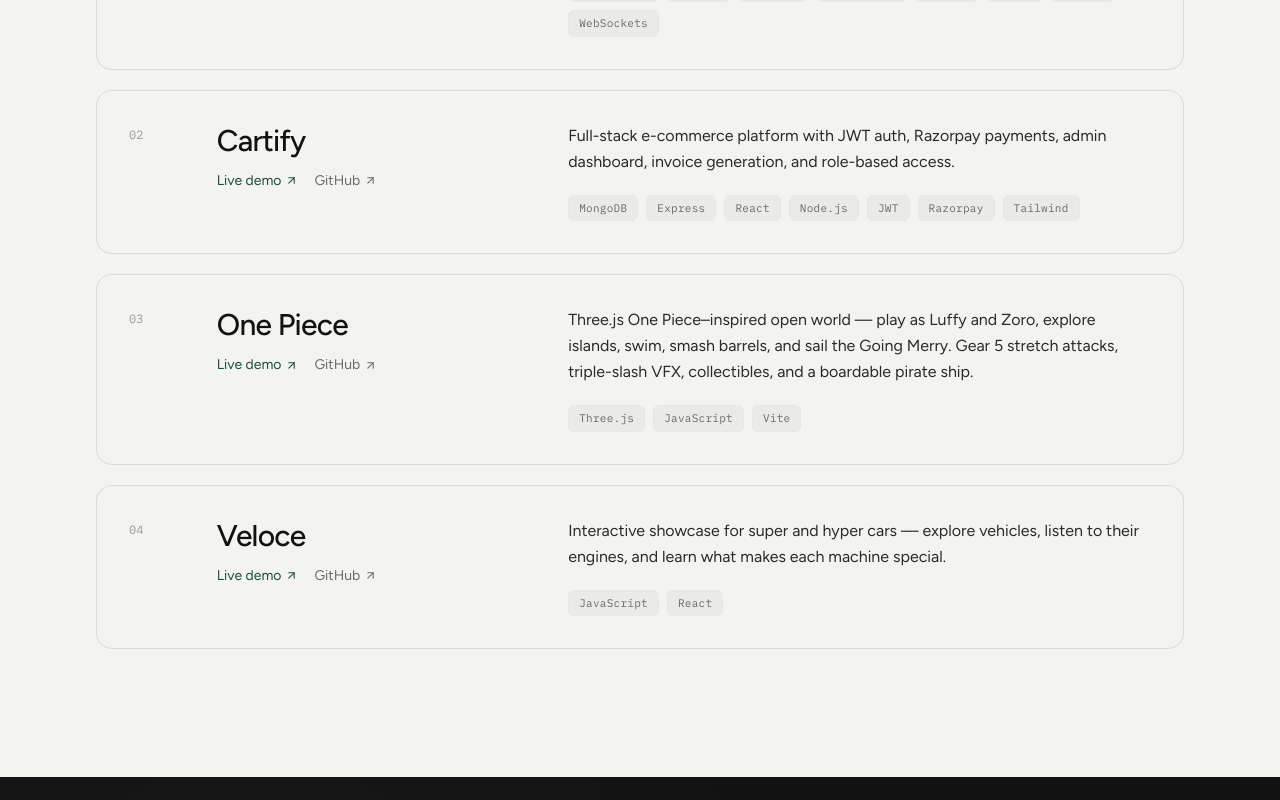
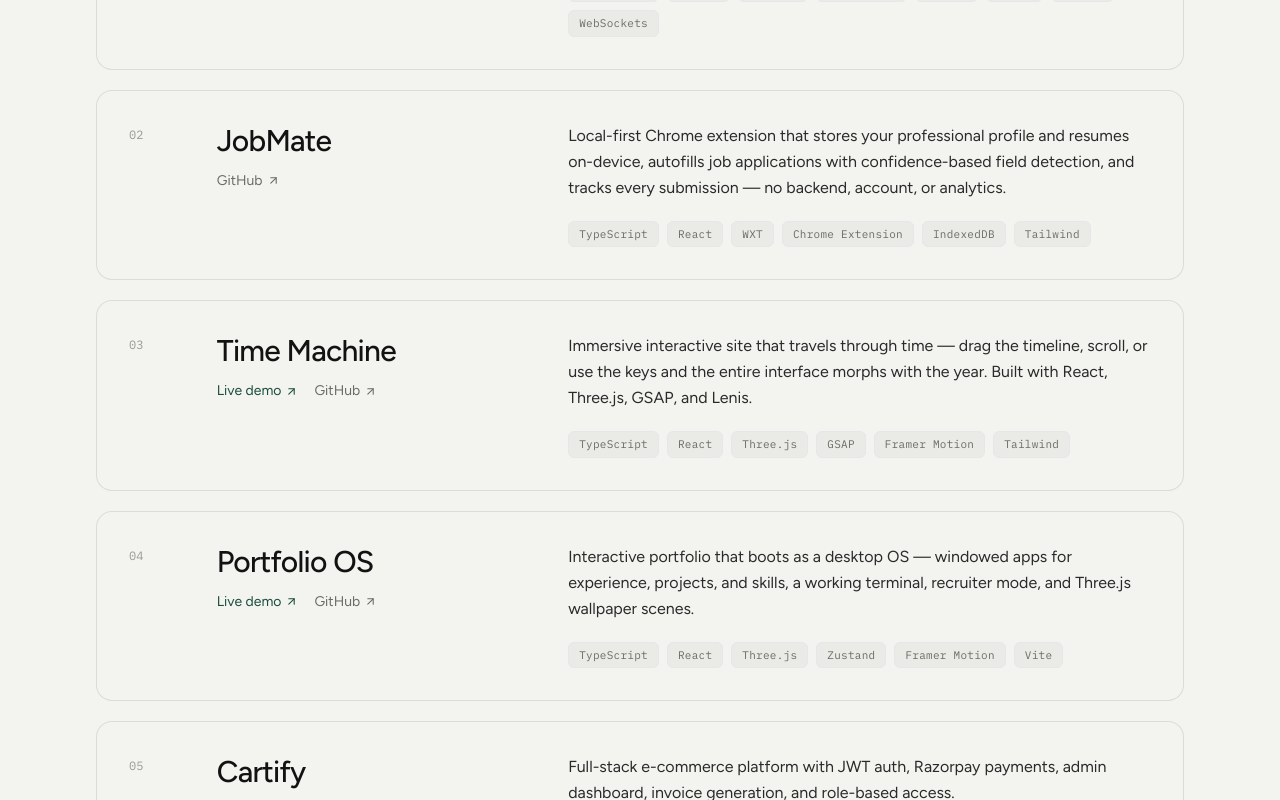
Before and after one commit to Arya7n/portfolio, a React (Vite) app in the folder portfolio/: page / in a window 1280 px wide. Shown: the part 3980-4780 px from the top of the page. Built offline with nearby package versions, Linux system fonts and the light colour scheme.

Commit message:
Add new projects to portfolio and update skills list. Included "JobMate," "Time Machine," and "Portfolio OS" with descriptions and technologies. Enhanced skills section to reflect additional technologies like Three.js and Chrome Extensions. Updated package-lock.json to mark dependencies as peer.

```diff
--- a/portfolio/src/data/content.js
+++ b/portfolio/src/data/content.js
@@ -69,6 +69,47 @@
     featured: true,
   },
   {
+    title: "JobMate",
+    description:
+      "Local-first Chrome extension that stores your professional profile and resumes on-device, autofills job applications with confidence-based field detection, and tracks every submission — no backend, account, or analytics.",
+    tech: [
+      "TypeScript",
+      "React",
+      "WXT",
+      "Chrome Extension",
+      "IndexedDB",
+      "Tailwind",
+    ],
+    github: "https://github.com/Arya7n/JobMate",
+    live: null,
+    featured: true,
+  },
+  {
+    title: "Time Machine",
+    description:
+      "Immersive interactive site that travels through time — drag the timeline, scroll, or use the keys and the entire interface morphs with the year. Built with React, Three.js, GSAP, and Lenis.",
+    tech: [
+      "TypeScript",
+      "React",
+      "Three.js",
+      "GSAP",
+      "Framer Motion",
+      "Tailwind",
+    ],
+    github: "https://github.com/Arya7n/time-travel",
+    live: "https://time-travel-sage.vercel.app",
+    featured: true,
+  },
+  {
+    title: "Portfolio OS",
+    description:
+      "Interactive portfolio that boots as a desktop OS — windowed apps for experience, projects, and skills, a working terminal, recruiter mode, and Three.js wallpaper scenes.",
+    tech: ["TypeScript", "React", "Three.js", "Zustand", "Framer Motion", "Vite"],
+    github: "https://github.com/Arya7n/portfolio-Os",
+    live: "https://portfolioos-phi.vercel.app",
+    featured: true,
+  },
+  {
     title: "Cartify",
     description:
       "Full-stack e-commerce platform with JWT auth, Razorpay payments, admin dashboard, invoice generation, and role-based access.",
@@ -116,7 +157,7 @@
   },
   {
     label: "Frontend",
-    items: ["React.js", "Next.js", "Redux", "Tailwind CSS", "HTML5", "CSS3"],
+    items: ["React.js", "Next.js", "Redux", "Tailwind CSS", "Three.js", "HTML5", "CSS3"],
   },
   {
     label: "Databases & ORMs",
@@ -128,7 +169,7 @@
   },
   {
     label: "Tools",
-    items: ["Git", "GitHub", "Postman", "Firebase", "Linux"],
+    items: ["Git", "GitHub", "Postman", "Firebase", "Linux", "Chrome Extensions"],
   },
 ];
 
```
Also changed, not shown: 1 other file (tests, documents, lock files or other folders).
